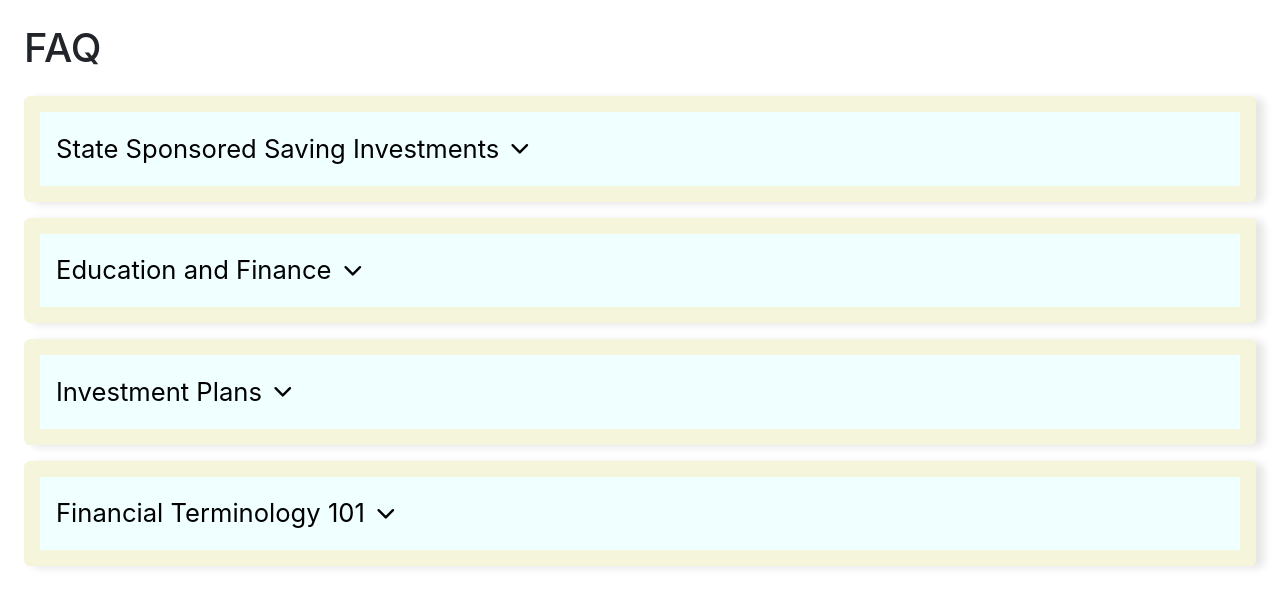
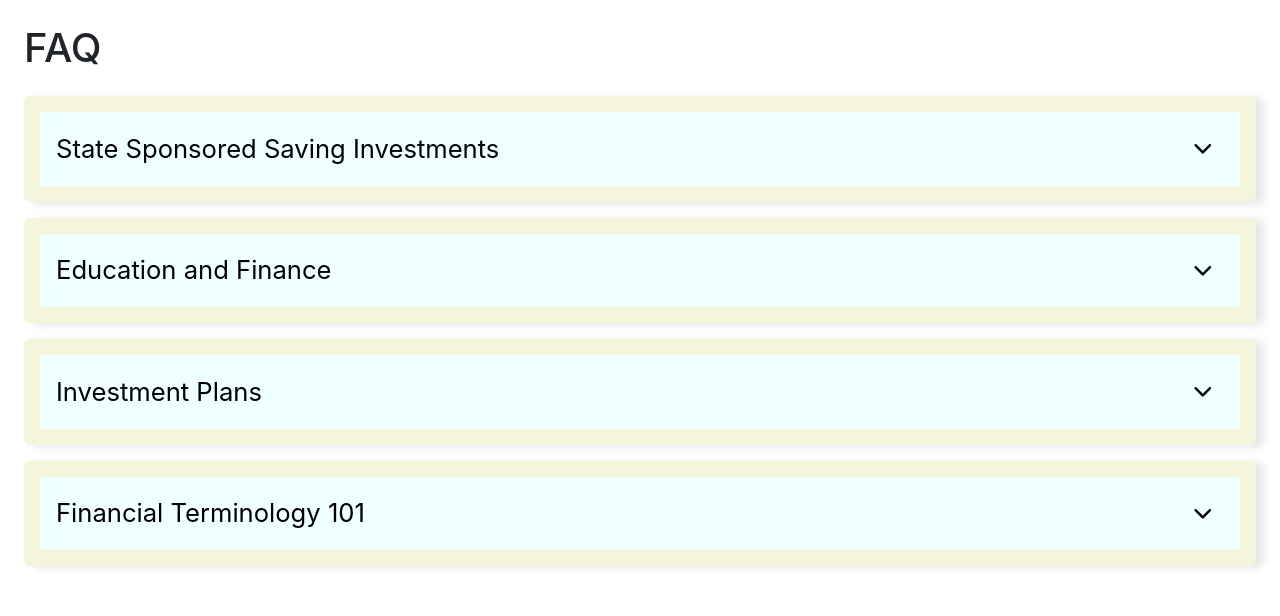
Before and after one commit to Trev-Marshall/Headspace, a Django app: page /trustfundbaby/faq/ in a window 1280 px wide. Shown: the part 56-672 px from the top of the page. Run offline with Django 3.2, Linux system fonts and the light colour scheme; some libraries are stand-ins or nearby versions.

Commit message:
drop down

```diff
--- a/django_projects/startup/trustfundbaby/static/css/styles.css
+++ b/django_projects/startup/trustfundbaby/static/css/styles.css
@@ -53,7 +53,7 @@
     display: flex;
     align-items: center;
     text-align:left;
-    /*justify-content: space-between;*/
+    justify-content: space-between;
     padding: 1rem;
     margin: auto;
 }
@@ -61,6 +61,7 @@
 .accordion-link ion-icon{
     color: black;
     padding: .5rem;
+    align-self: right;
 }
 
 .accordion-link .up{
```
